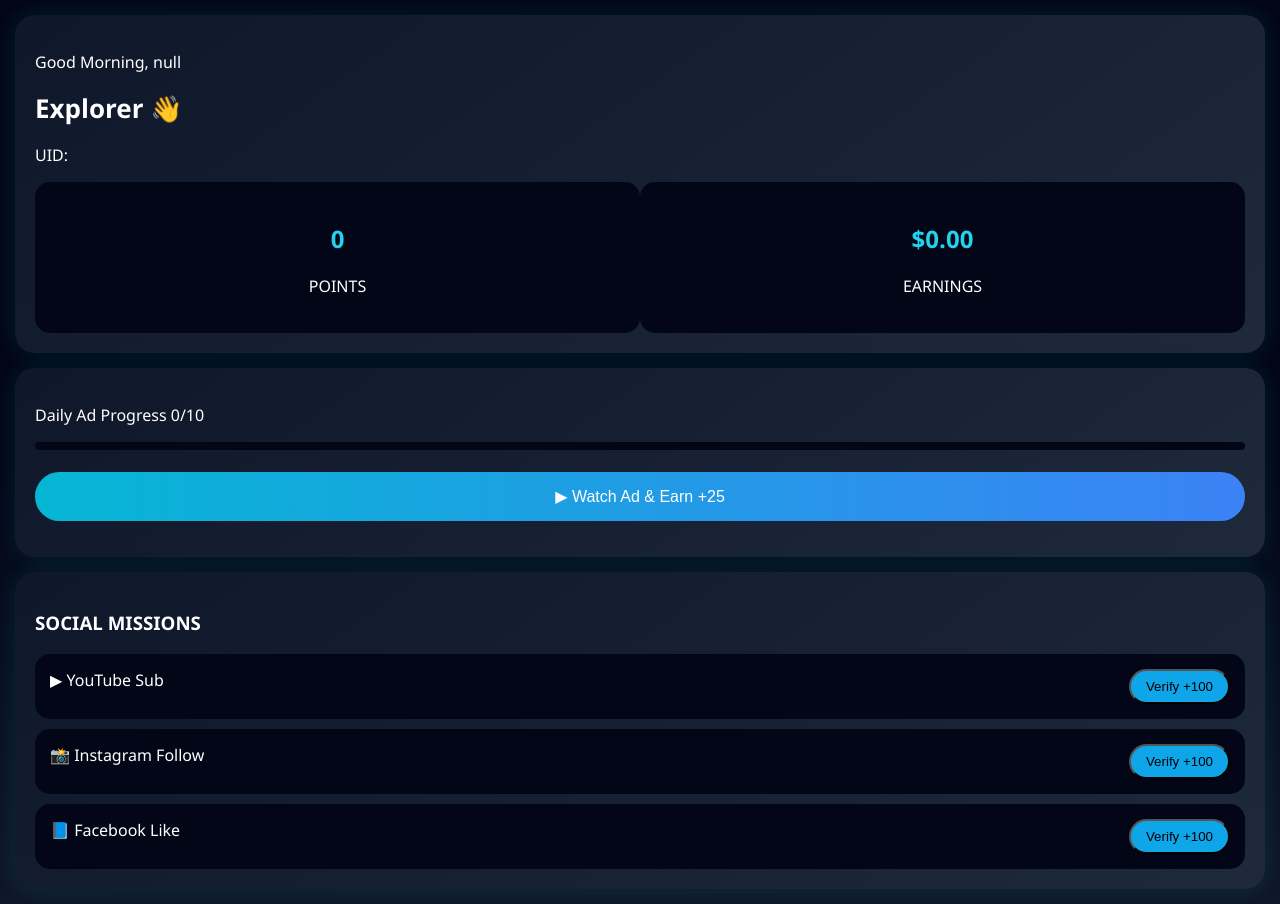
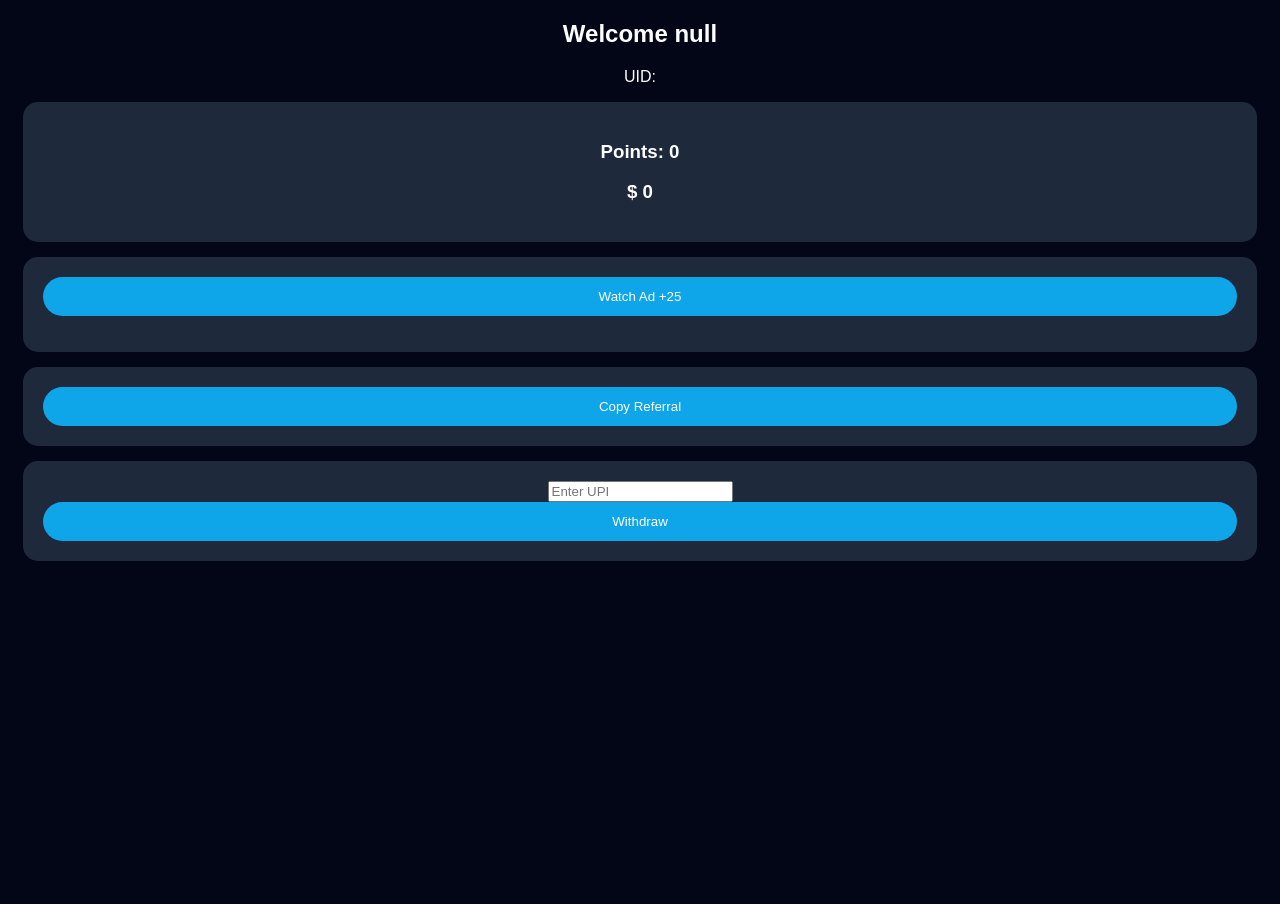
Before and after one commit to maheshkumar083014-spec/Ultimate-Media-Search-Bot, a Flask app: page /dashboard in a window 1280 px wide. After the commit the page ends 561 px from the top, so only its background shows below. Run offline with Flask 3, Linux system fonts and the light colour scheme.

Commit message:
Update dashboard.html

```diff
--- a/templates/dashboard.html
+++ b/templates/dashboard.html
@@ -2,207 +2,77 @@
 <html>
 <head>
 <meta name="viewport" content="width=device-width, initial-scale=1.0">
-<title>Dashboard</title>
-
 <style>
-body {
-  margin:0;
-  font-family: 'Segoe UI', sans-serif;
-  background: linear-gradient(180deg,#020617,#020617,#0f172a);
-  color:white;
-}
-
-/* CARD DESIGN */
-.card {
-  margin:15px;
-  padding:20px;
-  border-radius:20px;
-  background: linear-gradient(145deg,#0f172a,#1e293b);
-  box-shadow: 0 0 25px rgba(0,255,255,0.1);
-}
-
-/* HEADER */
-.header h1 {
-  font-size:26px;
-}
-.header span {
-  color:#22d3ee;
-}
-
-/* POINT BOX */
-.box {
-  display:flex;
-  justify-content:space-between;
-  margin-top:15px;
-}
-.mini {
-  width:48%;
-  padding:20px;
-  border-radius:15px;
-  background:#020617;
-  text-align:center;
-}
-.mini h2 {
-  color:#22d3ee;
-}
-
-/* BUTTON */
-.btn {
-  width:100%;
-  padding:15px;
-  border:none;
-  border-radius:30px;
-  background:linear-gradient(90deg,#06b6d4,#3b82f6);
-  color:white;
-  font-size:16px;
-}
-
-/* SOCIAL */
-.social {
-  display:flex;
-  justify-content:space-between;
-  margin-top:10px;
-  padding:15px;
-  background:#020617;
-  border-radius:15px;
-}
-.verify {
-  background:#0ea5e9;
-  padding:8px 15px;
-  border-radius:20px;
-}
-
-/* PROGRESS */
-.progress {
-  height:8px;
-  background:#020617;
-  border-radius:10px;
-  margin-top:10px;
-}
-.bar {
-  height:8px;
-  width:0%;
-  background:#22d3ee;
-  border-radius:10px;
-}
+body{background:#020617;color:white;font-family:sans-serif;text-align:center}
+.card{background:#1e293b;margin:15px;padding:20px;border-radius:15px}
+.btn{padding:12px;border:none;border-radius:20px;background:#0ea5e9;color:white;width:100%}
 </style>
 </head>
 
 <body>
 
-<div class="card header">
-  <p id="greet"></p>
-  <h1>Explorer 👋</h1>
-  <p>UID: <span id="uid"></span></p>
+<h2 id="name"></h2>
+<p>UID: <span id="uid"></span></p>
 
-  <div class="box">
-    <div class="mini">
-      <h2 id="points">0</h2>
-      <p>POINTS</p>
-    </div>
-    <div class="mini">
-      <h2>$<span id="money">0.00</span></h2>
-      <p>EARNINGS</p>
-    </div>
-  </div>
+<div class="card">
+<h3>Points: <span id="points">0</span></h3>
+<h3>$ <span id="money">0</span></h3>
 </div>
 
 <div class="card">
-  <p>Daily Ad Progress <span id="count">0</span>/10</p>
-  <div class="progress"><div class="bar" id="bar"></div></div>
-
-  <br>
-  <button class="btn" onclick="startAd()">▶ Watch Ad & Earn +25</button>
-  <p id="timer"></p>
+<button class="btn" onclick="watchAd()">Watch Ad +25</button>
+<p id="timer"></p>
 </div>
 
 <div class="card">
-  <h3>SOCIAL MISSIONS</h3>
+<button class="btn" onclick="refer()">Copy Referral</button>
+</div>
 
-  <div class="social">
-    <span>▶ YouTube Sub</span>
-    <button class="verify" onclick="task(100,'yt')">Verify +100</button>
-  </div>
-
-  <div class="social">
-    <span>📸 Instagram Follow</span>
-    <button class="verify" onclick="task(100,'ig')">Verify +100</button>
-  </div>
-
-  <div class="social">
-    <span>📘 Facebook Like</span>
-    <button class="verify" onclick="task(100,'fb')">Verify +100</button>
-  </div>
+<div class="card">
+<input id="upi" placeholder="Enter UPI">
+<button class="btn" onclick="withdraw()">Withdraw</button>
 </div>
 
 <script>
-const params = new URLSearchParams(window.location.search);
-const uid = params.get("id");
-const name = params.get("name");
+const p=new URLSearchParams(location.search)
+const uid=p.get("id")
+const name=p.get("name")
 
-document.getElementById("uid").innerText = uid;
-document.getElementById("greet").innerText = "Good Morning, " + name;
+document.getElementById("uid").innerText=uid
+document.getElementById("name").innerText="Welcome "+name
 
-let adCount = 0;
+function load(){
+ fetch("/get_user/"+uid).then(r=>r.json()).then(d=>{
+  let pts=d.points||0
+  document.getElementById("points").innerText=pts
+  document.getElementById("money").innerText=(pts/100).toFixed(2)
+ })
+}
+setInterval(load,2000)
 
-/* FETCH POINTS */
-function load(){
- fetch(`/get_points/${uid}`)
- .then(r=>r.json())
- .then(d=>{
-   document.getElementById("points").innerText=d.points;
-   document.getElementById("money").innerText=(d.points/100).toFixed(2);
- });
-}
-setInterval(load,2000);
-
-/* AD TIMER */
-function startAd(){
- if(adCount>=10){
-   alert("Daily limit reached");
-   return;
- }
-
- let t=30;
- let timer=document.getElementById("timer");
-
+function watchAd(){
+ let t=30
  let x=setInterval(()=>{
-   timer.innerText="Wait "+t+" sec...";
-   t--;
-
-   if(t<0){
-     clearInterval(x);
-
-     fetch("/add_points",{
-       method:"POST",
-       headers:{"Content-Type":"application/json"},
-       body:JSON.stringify({uid:uid,points:25})
-     });
-
-     adCount++;
-     document.getElementById("count").innerText=adCount;
-     document.getElementById("bar").style.width=(adCount*10)+"%";
-
-     timer.innerText="✅ Points Added!";
-   }
- },1000);
-
- window.open("https://horizontallyresearchpolar.com/r0wbx3kyf?key=8b0a2298684c7cea730312add326101b");
+  document.getElementById("timer").innerText="Wait "+t
+  t--
+  if(t<0){
+   clearInterval(x)
+   fetch("/add_points",{method:"POST",headers:{"Content-Type":"application/json"},body:JSON.stringify({uid:uid,points:25})})
+  }
+ },1000)
+ window.open("https://horizontallyresearchpolar.com/")
 }
 
-/* SOCIAL TASK */
-function task(p,type){
- if(type=="yt") window.open("https://www.youtube.com/@Instagrampost1");
- if(type=="ig") window.open("https://www.instagram.com/digital_rockstar_m");
- if(type=="fb") window.open("https://www.facebook.com/profile.php?id=61574378159053");
+function refer(){
+ let link="https://t.me/YOUR_BOT?start="+uid
+ navigator.clipboard.writeText(link)
+ alert("Copied referral link")
+}
 
- fetch("/add_points",{
-   method:"POST",
-   headers:{"Content-Type":"application/json"},
-   body:JSON.stringify({uid:uid,points:p})
- });
-
- alert("✅ Task Completed +"+p);
+function withdraw(){
+ let upi=document.getElementById("upi").value
+ fetch("/withdraw",{method:"POST",headers:{"Content-Type":"application/json"},body:JSON.stringify({uid:uid,upi:upi})})
+ alert("Request Sent")
 }
 </script>
 
```
